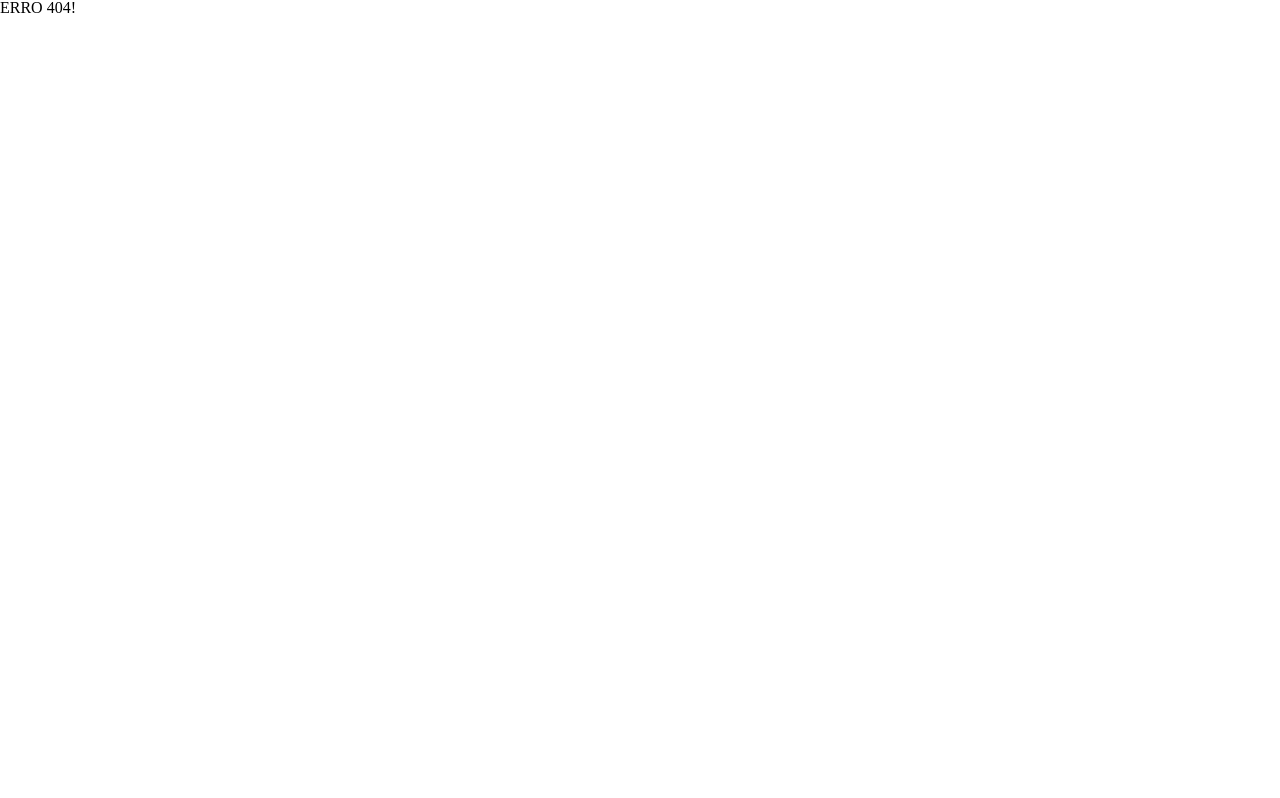
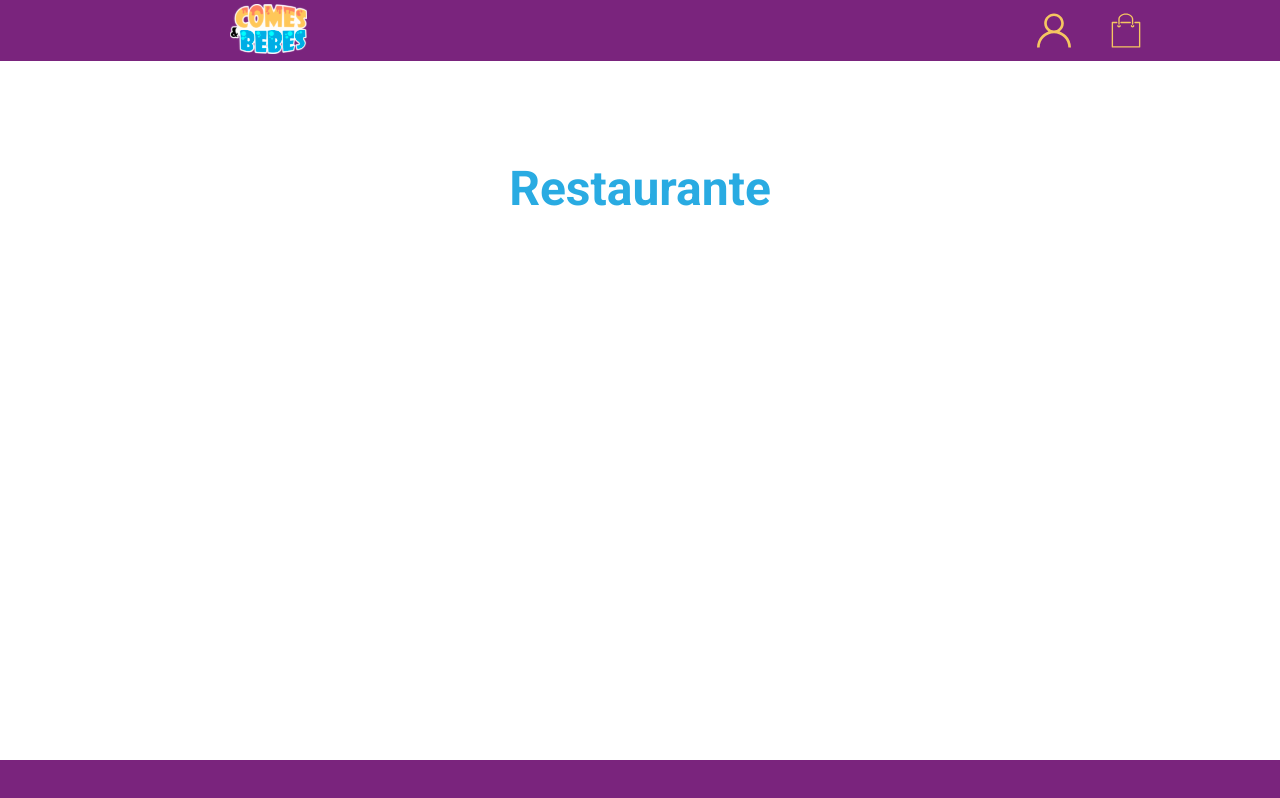
Before and after one commit to ThyagoFontenele/Projeto-final-deploy, a React (Create React App) app: page /restaurant-manager in a window 1280 px wide. Before the commit this address led to /404. Built offline with nearby package versions, Linux system fonts and the light colour scheme.

Commit message:
restaurant manager page

```diff
--- a/src/pages/RestaurantManager/RestaurantManager.jsx
+++ b/src/pages/RestaurantManager/RestaurantManager.jsx
@@ -0,0 +1,34 @@
+import React from 'react'
+import Header from '../../components/Header/HeaderUserLogged/HeaderUserLogged'
+import Footer from '../../components/Footer/Footer'
+
+function RestaurantManager() {
+    return (
+        <div>
+            <header>
+                <Header/>
+            </header>
+
+            <main>
+                <div>
+                    <div>
+                        <h1 className="user-h1">Restaurante</h1>
+                    </div>
+
+                    <div>
+
+                    </div>
+                </div>
+                <div>
+
+                </div>
+            </main>
+
+            <footer>
+                <Footer/>
+            </footer>
+        </div>
+    )
+}
+
+export default RestaurantManager
--- a/src/routes/routes.js
+++ b/src/routes/routes.js
@@ -11,6 +11,7 @@ import Deliveryman from '../pages/Deliveryman/Deliveryman'
 import UserLoggedIconClicked from '../pages/UserLoggedIconClicked/UserLoggedIconClicked'
 import UserLoggedCartClicked from '../pages/UserLoggedCartClicked/UserLoggedCartClicked'
 import WalletA from '../pages/WalletA/WalletA'
+import RestaurantManager from '../pages/RestaurantManager/RestaurantManager'
 import { BrowserRouter as Router, Switch, Route, Redirect } from 'react-router-dom'
 function routes() {
     return (
@@ -61,6 +62,10 @@ function routes() {
                     <WalletA/>
                 </Route>
 
+                <Route exact path="/restaurant-manager">
+                    <RestaurantManager/>
+                </Route>
+
                 <Route exact path="/404">
                         <NotFound/>
                 </Route>
```
Also changed, not shown: 1 other file (tests, documents, lock files or other folders).
